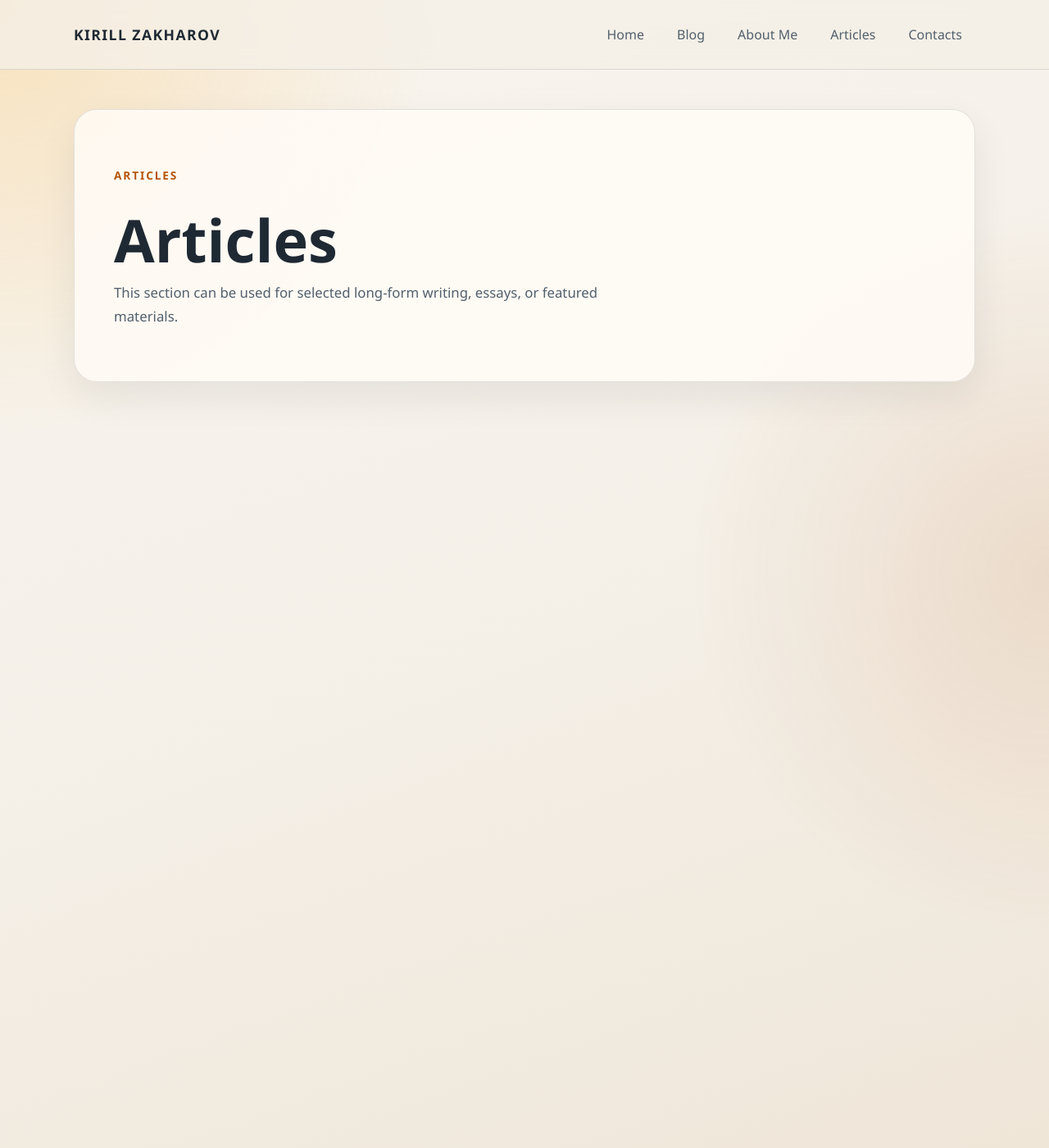
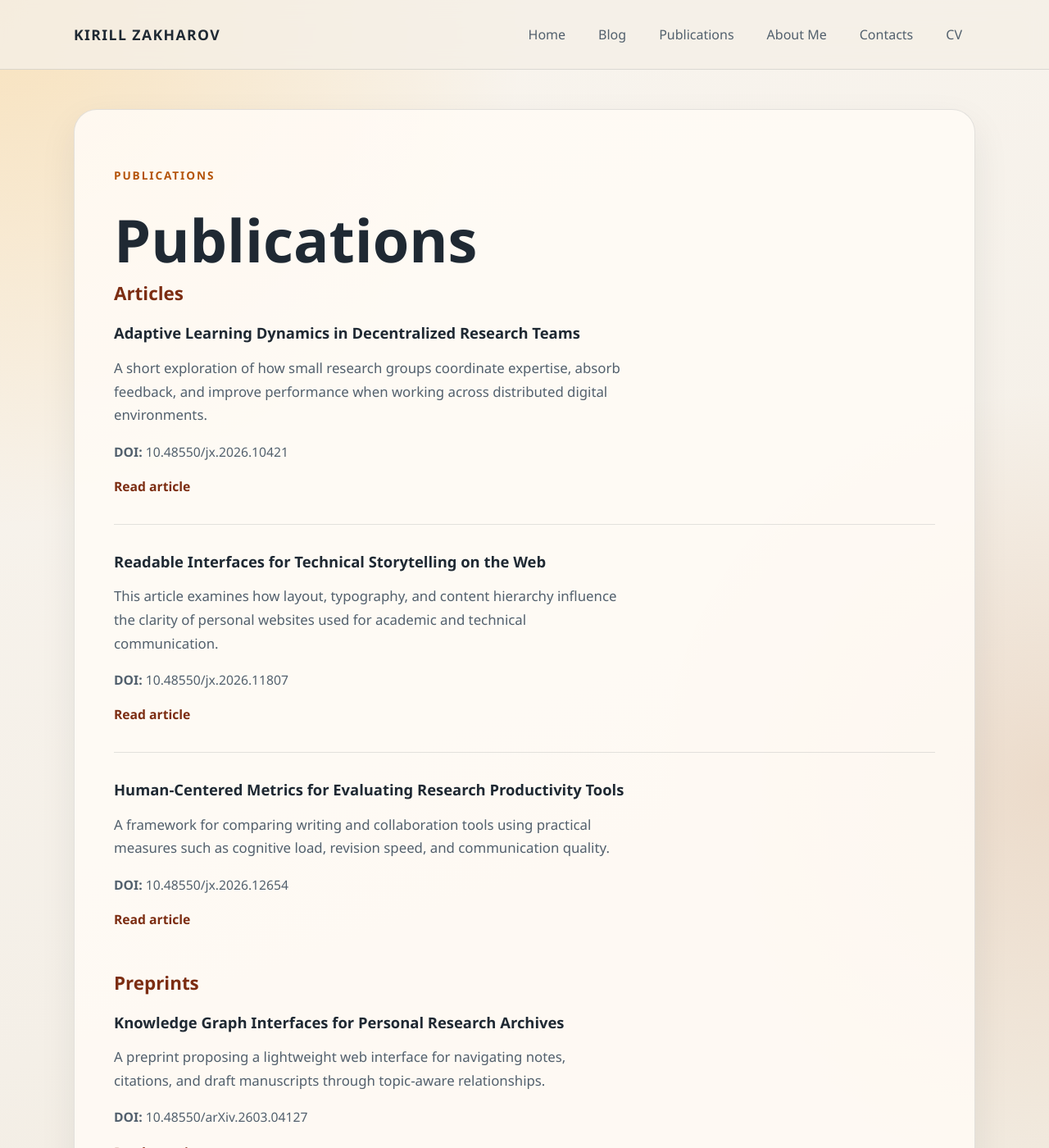
Before and after one commit to kirillzx/kirillzx.github.io, a Jekyll site: the page built from articles.md, in a window 1280 px wide and 1400 px high. Shown: the whole window at 82% size. Built offline with Jekyll 4.4.1, drawn with Linux system fonts in a browser that asks for light colours; some of the changed text lies outside the part shown.

Commit message:
add photo, footer and article

```diff
--- a/_layouts/default.html
+++ b/_layouts/default.html
@@ -16,9 +16,10 @@
         <nav class="site-nav" aria-label="Main navigation">
           <a href="{{ '/' | relative_url }}">Home</a>
           <a href="{{ '/blog/' | relative_url }}">Blog</a>
+          <a href="{{ '/articles/' | relative_url }}">Publications</a>
           <a href="{{ '/about-me/' | relative_url }}">About Me</a>
-          <a href="{{ '/articles/' | relative_url }}">Articles</a>
           <a href="{{ '/contacts/' | relative_url }}">Contacts</a>
+          <a href="{{ '/contacts/' | relative_url }}">CV</a>
         </nav>
       </div>
     </header>
@@ -28,5 +29,17 @@
         {{ content }}
       </div>
     </main>
+
+    <footer class="site-footer">
+      <div class="container footer-inner">
+        <span class="footer-label">Find me online</span>
+        <nav class="footer-nav" aria-label="Social links">
+          <a href="https://www.linkedin.com/" target="_blank" rel="noreferrer">LinkedIn</a>
+          <a href="https://www.youtube.com/" target="_blank" rel="noreferrer">YouTube</a>
+          <a href="https://t.me/" target="_blank" rel="noreferrer">Telegram</a>
+          <a href="https://github.com/" target="_blank" rel="noreferrer">GitHub</a>
+        </nav>
+      </div>
+    </footer>
   </body>
 </html>
--- a/articles.md
+++ b/articles.md
@@ -1,10 +1,76 @@
 ---
 layout: default
-title: Articles
+title: Publications
 permalink: /articles/
 ---
 
-<span class="eyebrow">Articles</span>
-# Articles
+<span class="eyebrow">Publications</span>
+# Publications
 
-This section can be used for selected long-form writing, essays, or featured materials.
+<section class="publications-group">
+  <div class="section-title"><strong>Articles</strong></div>
+
+  <article class="publication-item">
+    <div class="publication-title"><strong>Adaptive Learning Dynamics in Decentralized Research Teams</strong></div>
+    <p>
+      A short exploration of how small research groups coordinate expertise, absorb feedback,
+      and improve performance when working across distributed digital environments.
+    </p>
+    <p class="publication-meta"><strong>DOI:</strong> 10.48550/jx.2026.10421</p>
+    <p class="publication-meta">
+      <a class="publication-link" href="https://doi.org/10.48550/jx.2026.10421" target="_blank" rel="noreferrer">Read article</a>
+    </p>
+  </article>
+
+  <article class="publication-item">
+    <div class="publication-title"><strong>Readable Interfaces for Technical Storytelling on the Web</strong></div>
+    <p>
+      This article examines how layout, typography, and content hierarchy influence the clarity
+      of personal websites used for academic and technical communication.
+    </p>
+    <p class="publication-meta"><strong>DOI:</strong> 10.48550/jx.2026.11807</p>
+    <p class="publication-meta">
+      <a class="publication-link" href="https://doi.org/10.48550/jx.2026.11807" target="_blank" rel="noreferrer">Read article</a>
+    </p>
+  </article>
+
+  <article class="publication-item">
+    <div class="publication-title"><strong>Human-Centered Metrics for Evaluating Research Productivity Tools</strong></div>
+    <p>
+      A framework for comparing writing and collaboration tools using practical measures such as
+      cognitive load, revision speed, and communication quality.
+    </p>
+    <p class="publication-meta"><strong>DOI:</strong> 10.48550/jx.2026.12654</p>
+    <p class="publication-meta">
+      <a class="publication-link" href="https://doi.org/10.48550/jx.2026.12654" target="_blank" rel="noreferrer">Read article</a>
+    </p>
+  </article>
+</section>
+
+<section class="publications-group">
+  <div class="section-title"><strong>Preprints</strong></div>
+
+  <article class="publication-item">
+    <div class="publication-title"><strong>Knowledge Graph Interfaces for Personal Research Archives</strong></div>
+    <p>
+      A preprint proposing a lightweight web interface for navigating notes, citations, and draft
+      manuscripts through topic-aware relationships.
+    </p>
+    <p class="publication-meta"><strong>DOI:</strong> 10.48550/arXiv.2603.04127</p>
+    <p class="publication-meta">
+      <a class="publication-link" href="https://doi.org/10.48550/arXiv.2603.04127" target="_blank" rel="noreferrer">Read preprint</a>
+    </p>
+  </article>
+
+  <article class="publication-item">
+    <div class="publication-title"><strong>Minimal Publishing Pipelines for Researcher-Owned Websites</strong></div>
+    <p>
+      This preprint outlines a simple static-site workflow for hosting academic profiles,
+      publications, and long-form writing with version control and low maintenance overhead.
+    </p>
+    <p class="publication-meta"><strong>DOI:</strong> 10.48550/arXiv.2603.05218</p>
+    <p class="publication-meta">
+      <a class="publication-link" href="https://doi.org/10.48550/arXiv.2603.05218" target="_blank" rel="noreferrer">Read preprint</a>
+    </p>
+  </article>
+</section>
--- a/assets/css/style.css
+++ b/assets/css/style.css
@@ -91,6 +91,88 @@ a {
   box-shadow: var(--shadow);
 }
 
+.hero {
+  display: grid;
+  grid-template-columns: 180px minmax(0, 1fr);
+  gap: 2rem;
+  align-items: center;
+}
+
+.hero-photo {
+  width: 180px;
+  height: 180px;
+  object-fit: cover;
+  border-radius: 50%;
+  border: 4px solid rgba(180, 83, 9, 0.2);
+  box-shadow: 0 16px 35px rgba(31, 41, 51, 0.16);
+}
+
+.hero-copy p {
+  margin-bottom: 0;
+}
+
+.publications-group + .publications-group {
+  margin-top: 3rem;
+}
+
+.section-title {
+  margin-bottom: 1.25rem;
+  font-size: 1.4rem;
+  font-weight: 800;
+  color: var(--accent-strong);
+}
+
+.publication-item + .publication-item {
+  margin-top: 2rem;
+  padding-top: 2rem;
+  border-top: 1px solid var(--border);
+}
+
+.publication-title {
+  margin-bottom: 0.6rem;
+  font-size: 1.15rem;
+  font-weight: 800;
+}
+
+.publication-meta {
+  margin-top: 0.8rem;
+  font-size: 0.98rem;
+}
+
+.publication-link {
+  color: var(--accent-strong);
+  font-weight: 700;
+}
+
+.site-footer {
+  padding: 0 0 2.5rem;
+}
+
+.footer-inner {
+  display: flex;
+  align-items: center;
+  justify-content: space-between;
+  gap: 1rem;
+  padding: 1.25rem 0 0;
+  border-top: 1px solid var(--border);
+}
+
+.footer-label {
+  color: var(--muted);
+  font-size: 0.95rem;
+}
+
+.footer-nav {
+  display: flex;
+  flex-wrap: wrap;
+  gap: 0.75rem;
+}
+
+.footer-nav a {
+  color: var(--accent-strong);
+  font-weight: 700;
+}
+
 h1 {
   margin-top: 0;
   margin-bottom: 1rem;
@@ -138,4 +220,14 @@ p {
     padding: 2rem 1.25rem;
     border-radius: 22px;
   }
+
+  .hero {
+    grid-template-columns: 1fr;
+    gap: 1.5rem;
+  }
+
+  .footer-inner {
+    flex-direction: column;
+    align-items: flex-start;
+  }
 }
```
Also changed, not shown: index.md (+10 -3 lines), assets/img/my_photo.jpeg (added), 2 other files.
